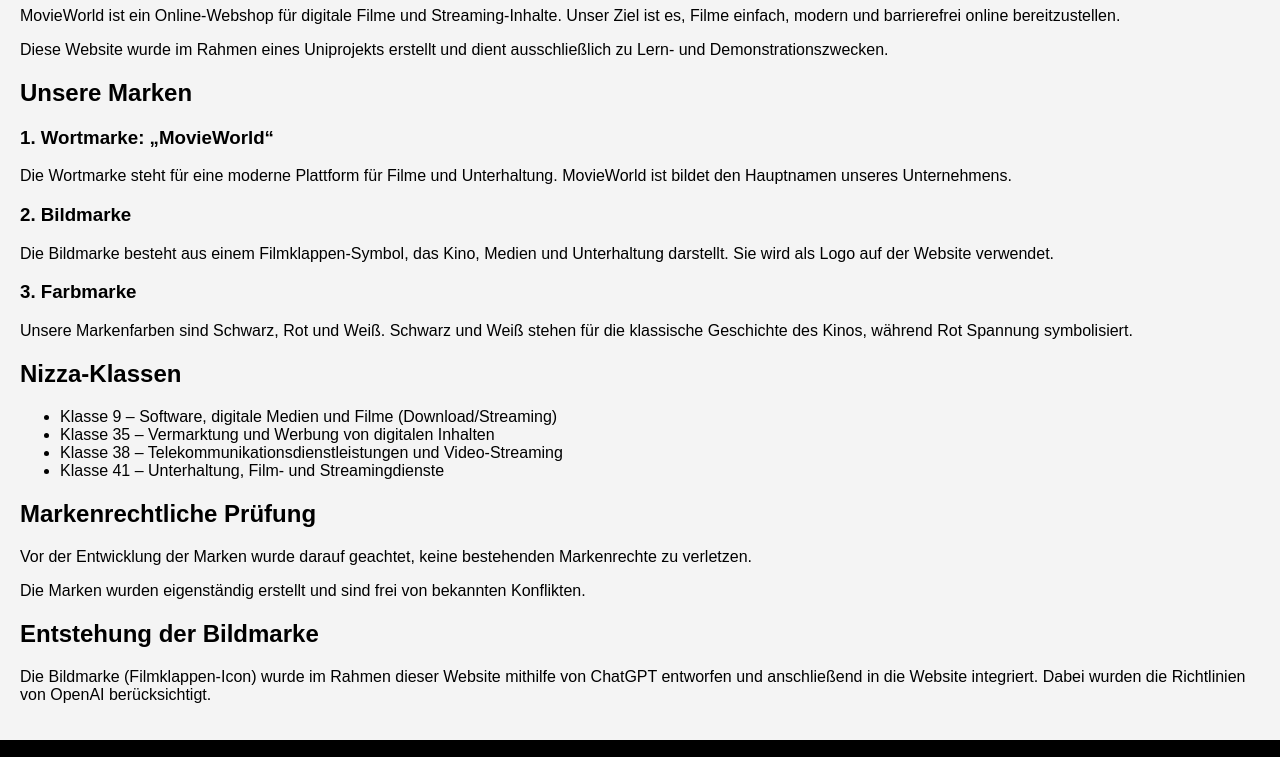
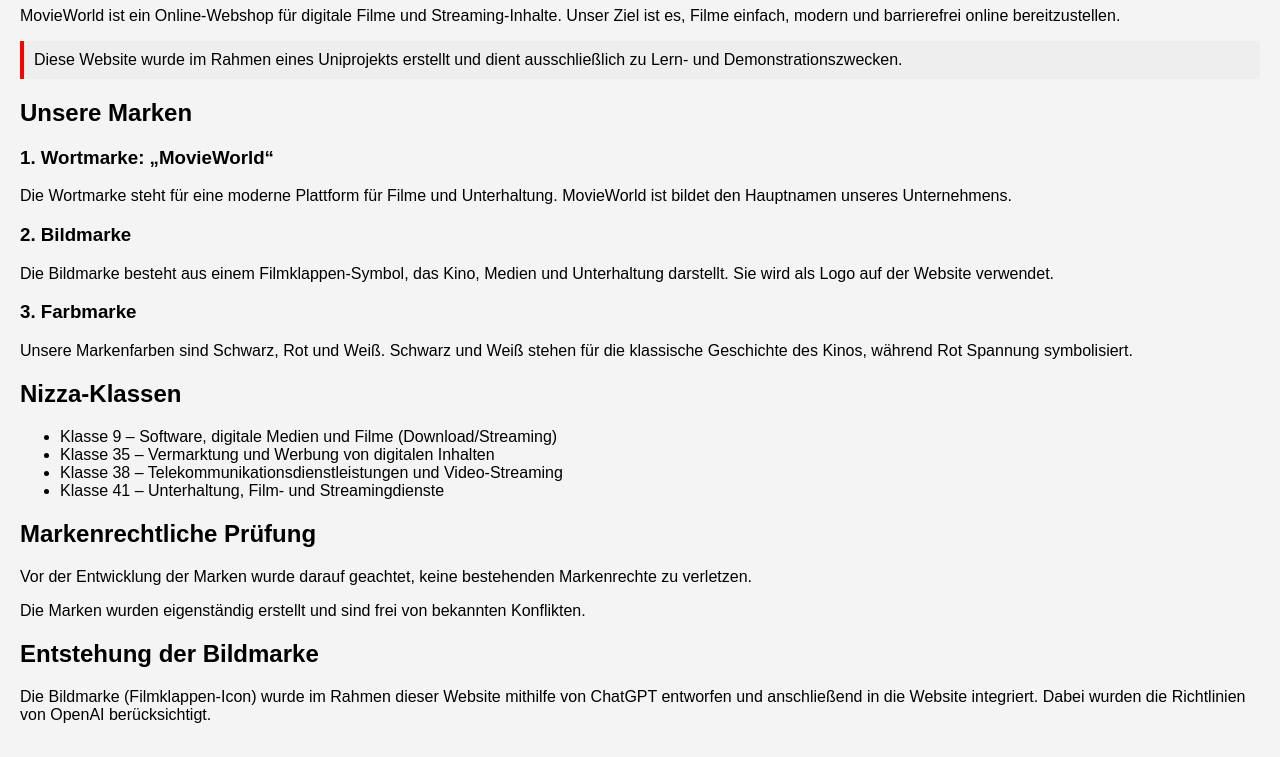
Before and after one commit to clement686/movieWorld, a plain HTML site: page about.html in a window 1280 px wide. Shown: the part 288-1045 px from the top of the page. Drawn offline with Linux system fonts and the light colour scheme.

Commit message:
Update style.css

```diff
--- a/style.css
+++ b/style.css
@@ -110,3 +110,9 @@
     margin-left: 1000px;
     margin-top: -100px;
 }
+
+.projekt-hinweis{
+    background-color: #eeeeee;
+    padding: 10px;
+    border-left: 4px solid red;
+}
```
